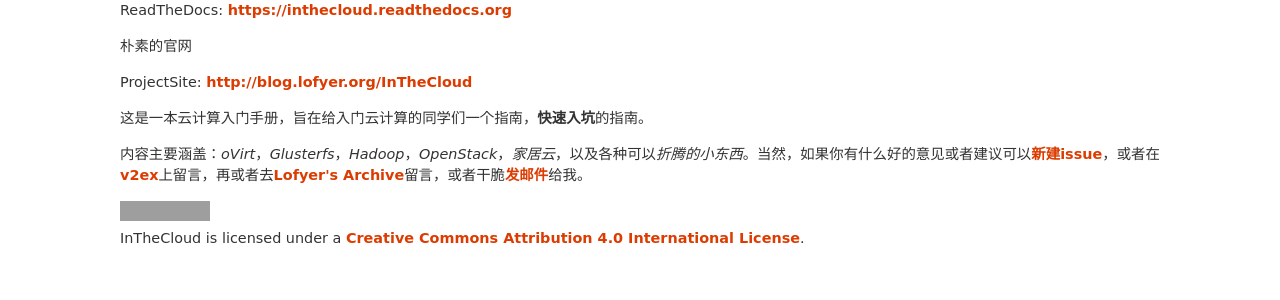
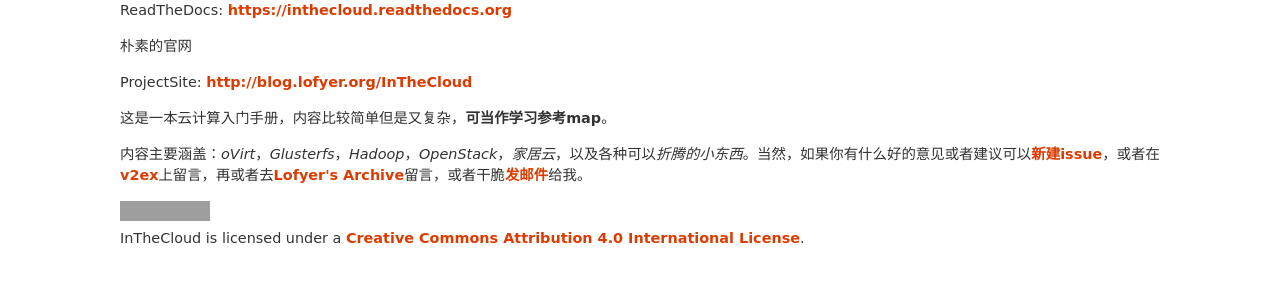
Before and after one commit to lofyer/InTheCloud, a Sphinx documentation site: the page built from source/posts/about.rst, in a window 1280 px wide. Shown: the part 395-695 px from the top of the page. Built offline with Sphinx 7.4.7, drawn with Linux system fonts in a browser that asks for light colours; formulas are drawn with MathJax 3; grey boxes are pictures that could not be loaded.

Commit message:
更新about

```diff
--- a/source/posts/about.rst
+++ b/source/posts/about.rst
@@ -23,7 +23,7 @@
 .. raw:: html
 
     <embed>
-    <p>这是一本云计算入门手册，旨在给入门云计算的同学们一个指南，<strong>快速入坑</strong>的指南。</p>
+    <p>这是一本云计算入门手册，内容比较简单但是又复杂，<strong>可当作学习参考map</strong>。</p>
     <p>内容主要涵盖：<em>oVirt</em>，<em>Glusterfs</em>，<em>Hadoop</em>，<em>OpenStack</em>，<em>家居云</em>，以及各种可以<em>折腾的小东西</em>。当然，如果你有什么好的意见或者建议可以<a name="click-issue" href="https://github.com/lofyer/InTheCloud/issues">新建issue</a>，或者在<a name="v2ex" href="http://www.v2ex.com/t/123647">v2ex</a>上留言，再或者去<a name="blog" href="http://blog.lofyer.org/workshop">Lofyer's Archive</a>留言，或者干脆<a name="email" href="mailto:lofyer@gmail.com">发邮件</a>给我。</p>
     <a rel="license" href="http://creativecommons.org/licenses/by/4.0/"><img alt="Creative Commons License" style="border-width:0" src="https://i.creativecommons.org/l/by/4.0/88x31.png" /></a><br /><span xmlns:dct="http://purl.org/dc/terms/" property="dct:title">InTheCloud</span> is licensed under a <a rel="license" href="http://creativecommons.org/licenses/by/4.0/">Creative Commons Attribution 4.0 International License</a>.
     </embed>
```
